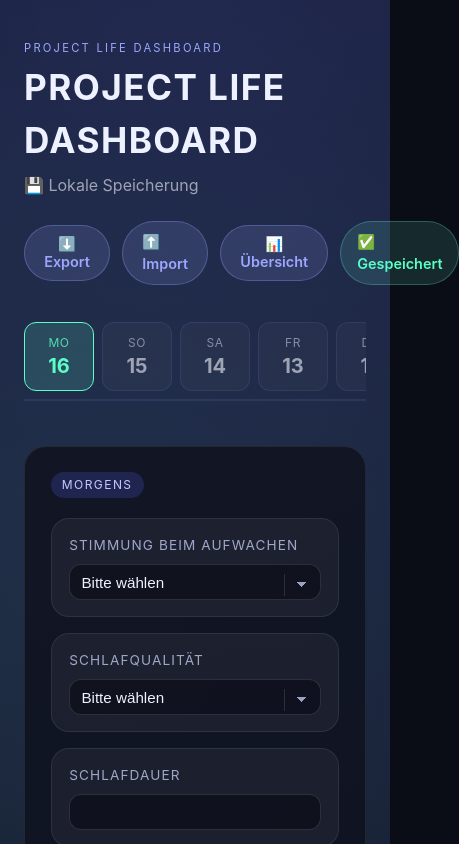
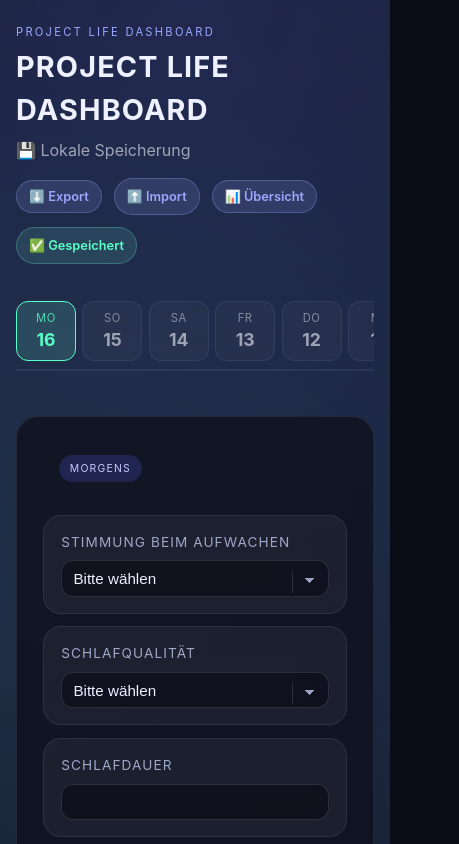
Before and after one commit to aboubasem1/project-life-mobile, a React (Vite) app in the folder project-life-dashboard__v1-supabase/web/: page / in a window 390 px wide. Shown: the top 844 px of the page, 459 px wide, since content can reach past the window. Built offline with nearby package versions, Linux system fonts and the light colour scheme.

Commit message:
Fix mobile UI: prevent buttons from overflowing on small screens

```diff
--- a/project-life-dashboard__v1-supabase/web/src/App.css
+++ b/project-life-dashboard__v1-supabase/web/src/App.css
@@ -391,3 +391,66 @@
   height: 18px;
   accent-color: #6cffd5;
 }
+
+/* Mobile Optimierungen */
+@media (max-width: 768px) {
+  .app {
+    padding: 1.5rem 1rem 3rem;
+  }
+
+  .topbar {
+    gap: 1rem;
+  }
+
+  .topbar > div:last-child {
+    width: 100%;
+    justify-content: flex-start;
+    flex-wrap: wrap;
+  }
+
+  .overview-btn {
+    font-size: 0.8rem;
+    padding: 0.5rem 0.75rem;
+    white-space: nowrap;
+  }
+
+  .status-pill {
+    font-size: 0.8rem;
+    padding: 0.5rem 0.75rem;
+    white-space: nowrap;
+  }
+
+  .topbar h1 {
+    font-size: 1.8rem;
+  }
+
+  .date-tabs {
+    gap: 0.4rem;
+  }
+
+  .date-tab {
+    padding: 0.6rem 1rem;
+    min-width: 60px;
+  }
+
+  .day-name {
+    font-size: 0.7rem;
+  }
+
+  .day-num {
+    font-size: 1.1rem;
+  }
+
+  .metric-grid {
+    gap: 0.8rem;
+  }
+
+  .panel-header {
+    padding: 0.8rem 1rem;
+  }
+
+  .chip {
+    font-size: 0.65rem;
+    padding: 0.35rem 0.7rem;
+  }
+}
```
